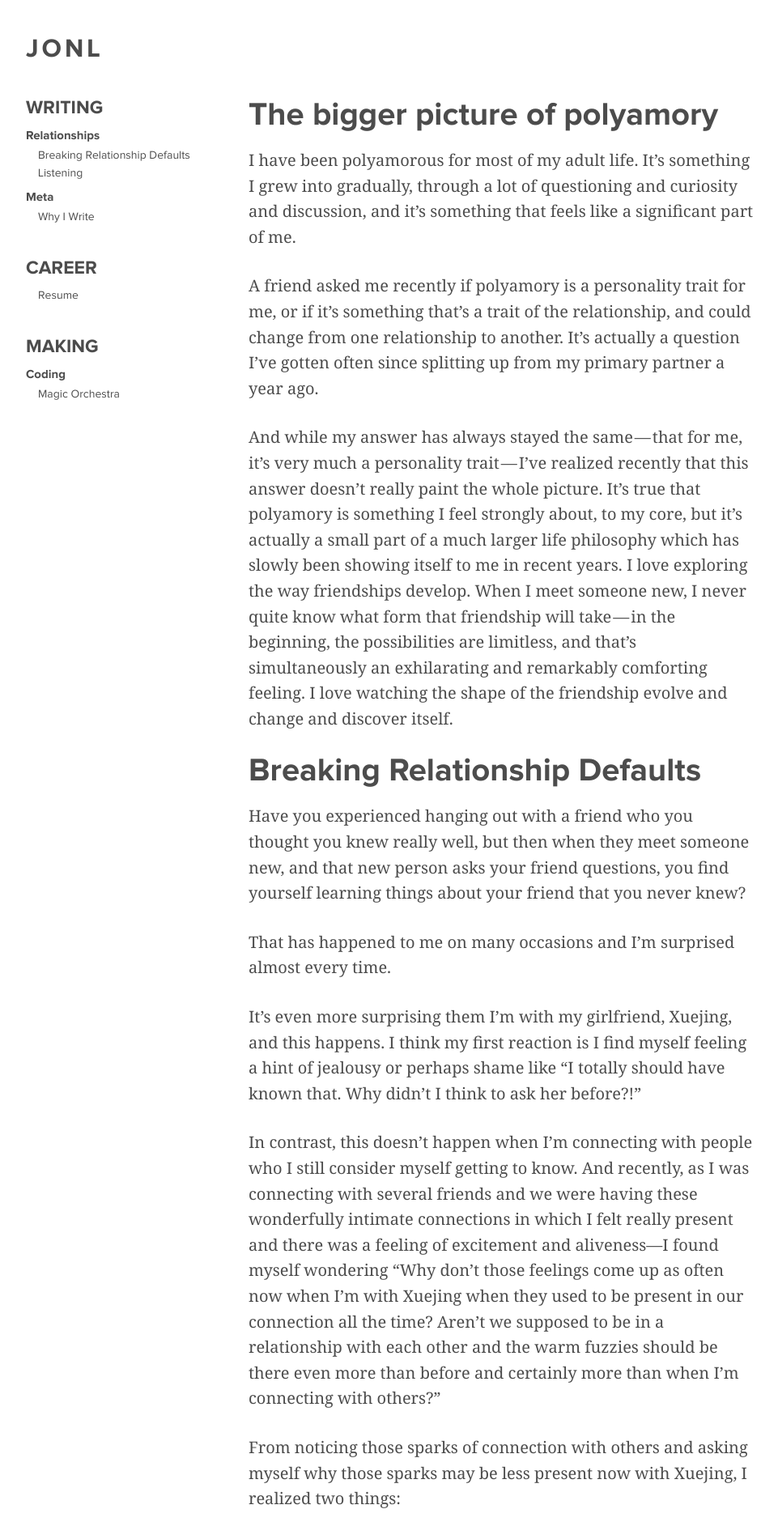
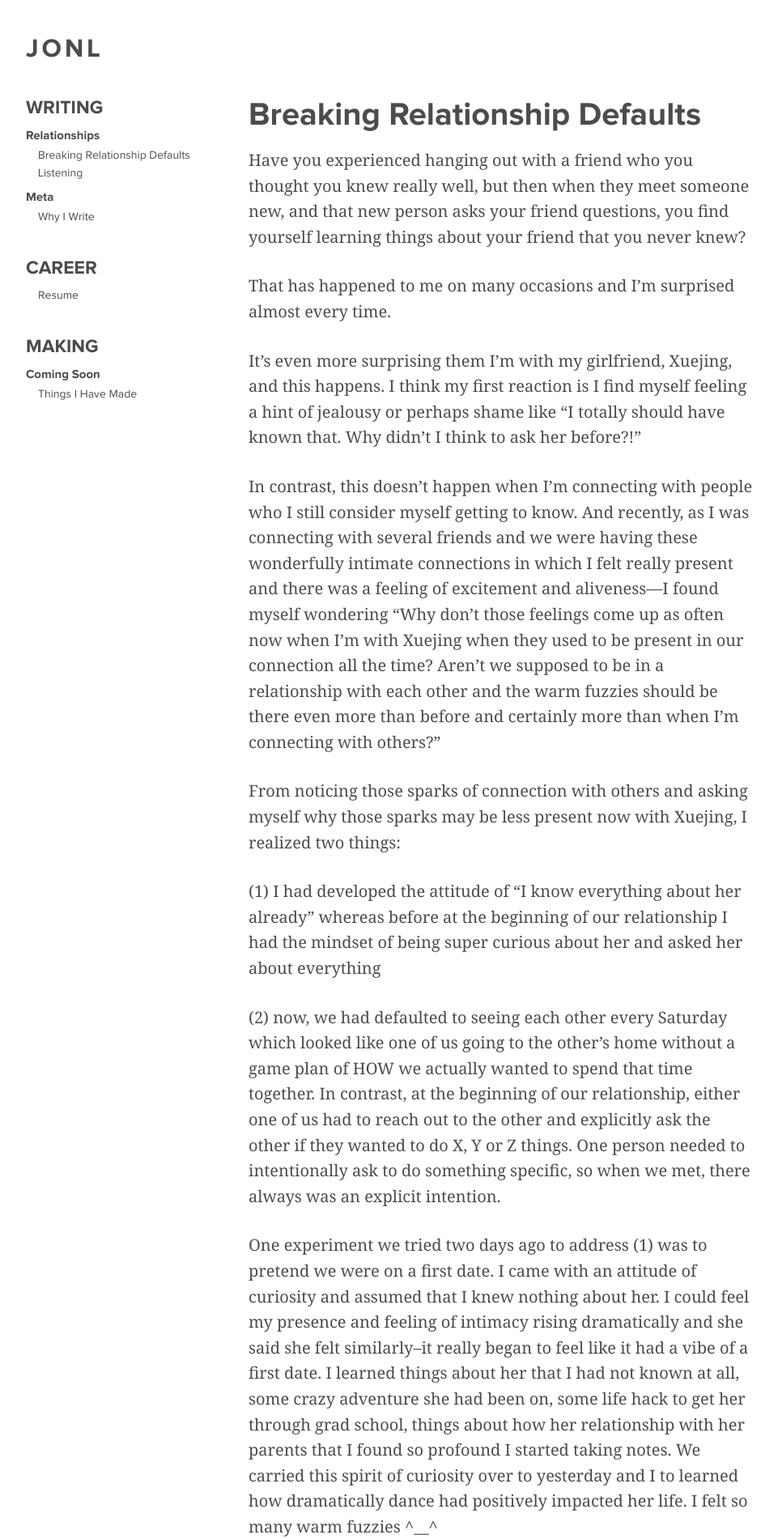
Before and after one commit to jonleung137/jonleung137.github.io, a Jekyll site: the page built from _posts/2017-08-28-breaking-relationship-defaults.markdown, in a window 1280 px wide. Shown: the top 1901 px of the page at 81% size, without its empty margins (158-1119 px from the left). Built offline with Jekyll 4.4.1, drawn with Linux system fonts in a browser that asks for light colours.

Commit message:
finish adding initial content

```diff
--- a/_data/sidebar.yaml
+++ b/_data/sidebar.yaml
@@ -6,9 +6,9 @@ Writing:
     - Why I Write
 
 Career:
-  - Resume
+
 
 Making:
 
-  - Coding:
-    - Magic Orchestra
+  - Coming Soon:
+    - Things I Have Made
--- a/_includes/sidebar.html
+++ b/_includes/sidebar.html
@@ -26,6 +26,9 @@
         <a href="/{{ post | replace: ' ', '-'}}">{{ post }}</a>
       </li>
       {% endfor %}
+      <li class="Subsection_post-title">
+        <a href="http://jonl.org/resume" target="_blank">Resume</a>
+      </li>
     </ul>
   </div>
 
--- a/_posts/2017-08-28-breaking-relationship-defaults.markdown
+++ b/_posts/2017-08-28-breaking-relationship-defaults.markdown
@@ -3,14 +3,6 @@ layout: default
 title:  Breaking Relationship Defaults
 date:   2017-08-28 09:30:19 -0400
 ---
-
-# The bigger picture of polyamory
-I have been polyamorous for most of my adult life. It’s something I grew into gradually, through a lot of questioning and curiosity and discussion, and it’s something that feels like a significant part of me.
-
-A friend asked me recently if polyamory is a personality trait for me, or if it’s something that’s a trait of the relationship, and could change from one relationship to another. It’s actually a question I’ve gotten often since splitting up from my primary partner a year ago.
-
-And while my answer has always stayed the same — that for me, it’s very much a personality trait — I’ve realized recently that this answer doesn’t really paint the whole picture. It’s true that polyamory is something I feel strongly about, to my core, but it’s actually a small part of a much larger life philosophy which has slowly been showing itself to me in recent years.
-I love exploring the way friendships develop. When I meet someone new, I never quite know what form that friendship will take — in the beginning, the possibilities are limitless, and that’s simultaneously an exhilarating and remarkably comforting feeling. I love watching the shape of the friendship evolve and change and discover itself.
 
 # Breaking Relationship Defaults
 
--- a/css/article.scss
+++ b/css/article.scss
@@ -4,7 +4,7 @@
 .Article {
   font-family: georgia, serif;
 
-  h1, h2 {
+  h1, h2, h3, h4, h5 {
     font-family: "Proxima Nova";
   }
 
@@ -17,7 +17,13 @@
   h2 {
     font-size: 25px;
     font-weight: bold;
-    margin-bottom: 15px;
+    margin-bottom: 20px;
+  }
+
+  h3 {
+    font-size: 22px;
+    font-weight: bold;
+    margin-bottom: 20px;
   }
 
   p {
--- a/css/main.scss
+++ b/css/main.scss
@@ -45,13 +45,15 @@ $mobile-max-width: 700px;
   }
 
   .l-mobile-nav {
-    // background-color: yellow;
     background: white;
     padding-top: 18px;
     padding-bottom: 18px;
-    position: -webkit-sticky;  // required for Safari
+    position: -webkit-sticky;
+    position: -moz-sticky;
+    position: -ms-sticky;
+    position: -o-sticky;
     position: sticky;
-    top: 0; // required as well.
+    top: 0px; // required as well.
   }
 
   .l-article {
```
Also changed, not shown: _posts/2017-09-10-things-I-have-made.markdown (added, +9 -0 lines), _posts/2017-09-11-listening.markdown (added, +29 -0 lines), _posts/2017-09-11-why-i-write.markdown (added, +102 -0 lines).
